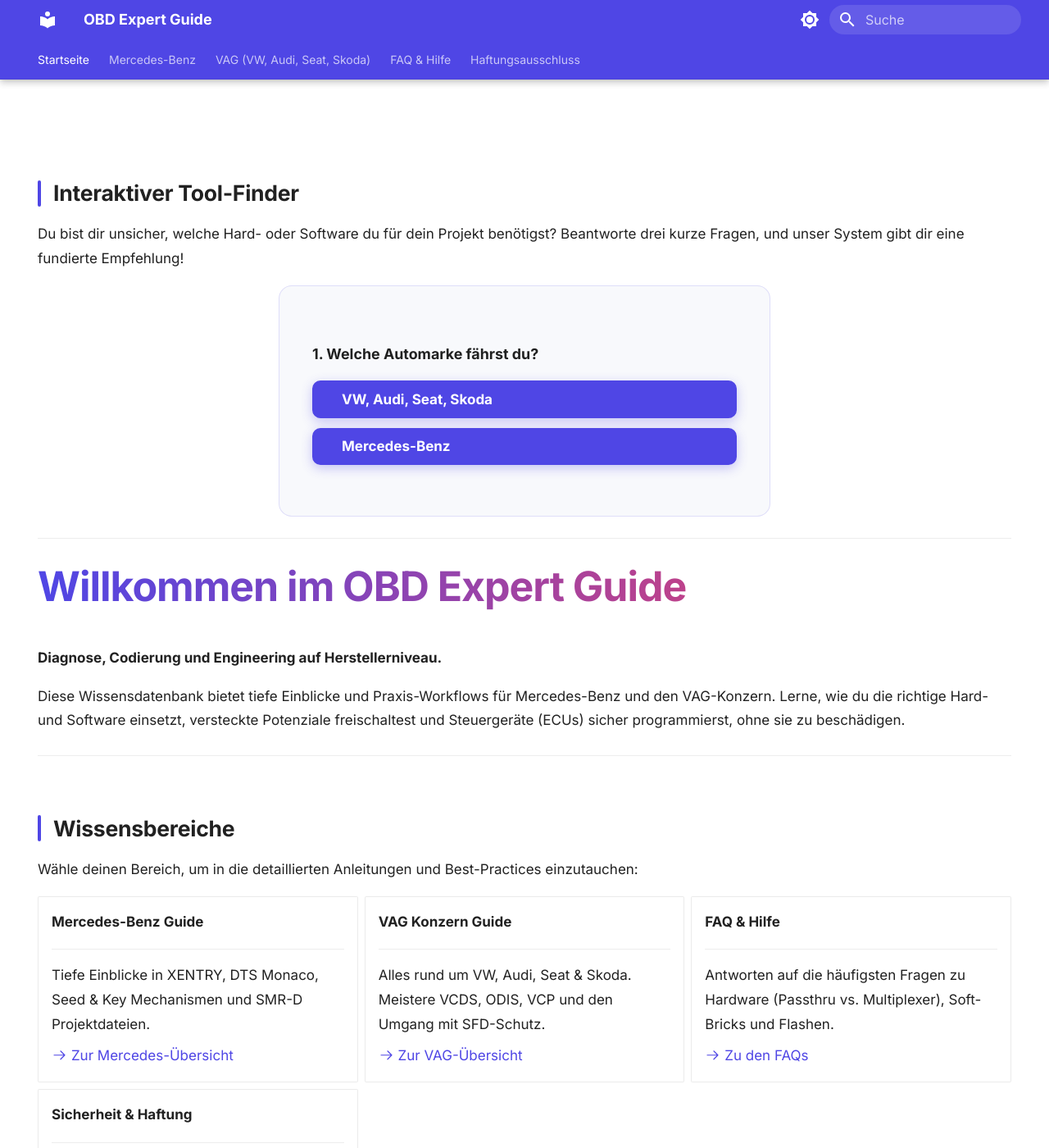
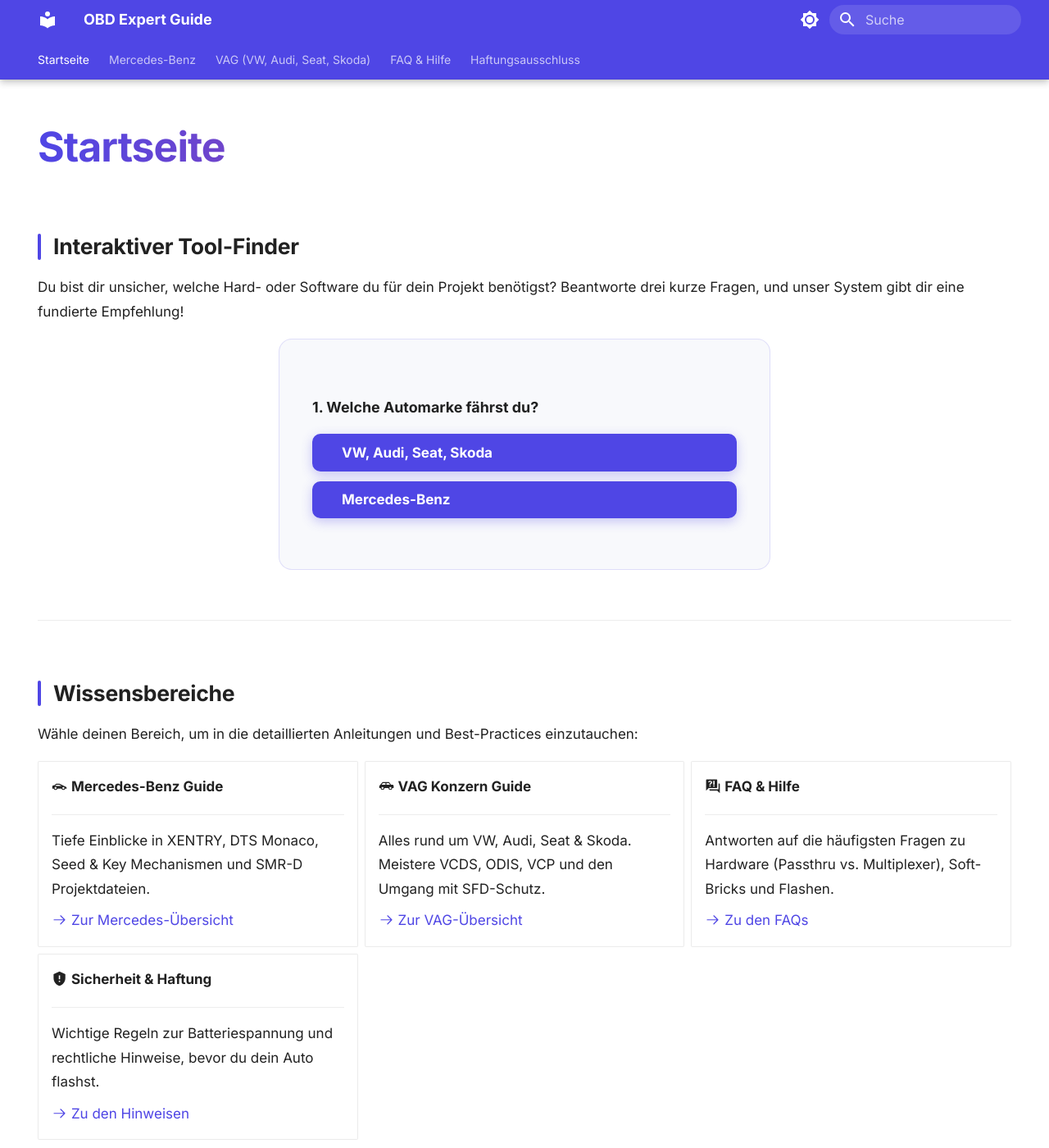
Before and after one commit to CAZE7/CAZE7.github.io, an MkDocs documentation site: the page built from docs/index.md, in a window 1280 px wide and 1400 px high. Shown: the whole window at 82% size. Built offline with MkDocs 1.6.1 and Material for MkDocs 9.7.7, drawn with Linux system fonts in a browser that asks for light colours.

Commit message:
Redesign start page for cleaner look
- Removed the "Willkommen" message section entirely.
- Added `toc` to the `hide` frontmatter to hide the table of contents sidebar.
- Added Material icons to the "Wissensbereiche" cards.
- Ensured Tool-Finder is at the top, followed directly by Wissensbereiche.

Co-authored-by: CAZE7 <215507980+CAZE7@users.noreply.github.com>

```diff
--- a/docs/index.md
+++ b/docs/index.md
@@ -4,13 +4,14 @@ description: Eine kuratierte Wissensbasis für Mercedes-Benz und den VAG-Konzern
 keywords: OBD, Diagnose, Codierung, VAG, Mercedes, VCDS, Xentry, OBDeleven, Flashen, Steuergerät, Passthru
 hide:
   - navigation # Versteckt die linke Navigation auf der Startseite für einen sauberen Look
+  - toc # Versteckt das Inhaltsverzeichnis auf der rechten Seite für volle Breite
 ---
 
 ## Interaktiver Tool-Finder
 
 Du bist dir unsicher, welche Hard- oder Software du für dein Projekt benötigst? Beantworte drei kurze Fragen, und unser System gibt dir eine fundierte Empfehlung!
 
-<div id="obd-finder-app" style="max-width: 600px; margin: 0 auto;">
+<div id="obd-finder-app" style="max-width: 600px; margin: 0 auto; margin-bottom: 3rem;">
   <div id="step1" class="finder-step">
     <p><strong>1. Welche Automarke fährst du?</strong></p>
     <button class="md-button md-button--primary" onclick="window.setBrand('VAG')">VW, Audi, Seat, Skoda</button>
@@ -39,21 +40,13 @@ Du bist dir unsicher, welche Hard- oder Software du für dein Projekt benötigst
 
 ---
 
-# Willkommen im OBD Expert Guide
-
-**Diagnose, Codierung und Engineering auf Herstellerniveau.**
-
-Diese Wissensdatenbank bietet tiefe Einblicke und Praxis-Workflows für Mercedes-Benz und den VAG-Konzern. Lerne, wie du die richtige Hard- und Software einsetzt, versteckte Potenziale freischaltest und Steuergeräte (ECUs) sicher programmierst, ohne sie zu beschädigen.
-
----
-
 ## Wissensbereiche
 
 Wähle deinen Bereich, um in die detaillierten Anleitungen und Best-Practices einzutauchen:
 
 <div class="grid cards" markdown>
 
--   **Mercedes-Benz Guide**
+-   :material-car-sports: **Mercedes-Benz Guide**
 
     ---
 
```
Also changed, not shown: other parts of docs/index.md (+3 -3 lines).
